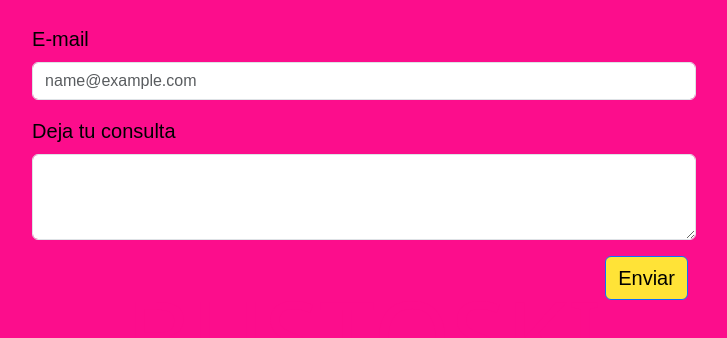
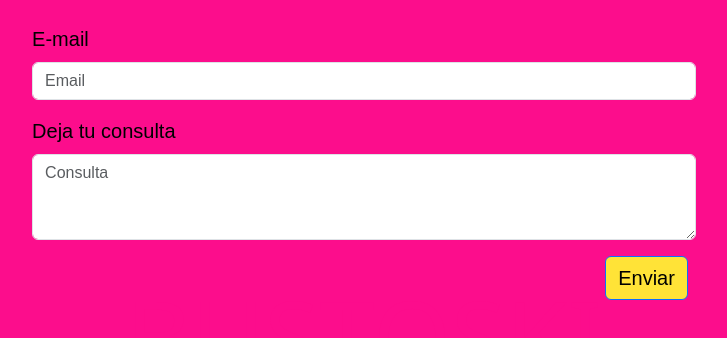
Before and after one commit to DavidVacis/coder-53845, a website: page pages/contacs.html in a window 1280 px wide. Shown: the part 570-908 px from the top of the page, without its empty margins (276-1003 px from the left). Drawn offline with nearby package versions, Linux system fonts and the light colour scheme; a web font is replaced by a local one.

Commit message:
formulario

```diff
--- a/pages/contacs.html
+++ b/pages/contacs.html
@@ -91,20 +91,23 @@
 
         </section>
 
-        <div class="formulario">
+        <div class="formulario" method="POST">
+            <form action="https://formsubmit.co/david.vacis.e@gmail.com" method="POST">
+                <div class="mb-3">
+                    <label for="name" class="form-label">E-mail</label>
+                    <input type="email" name="email" class="form-control" id="exampleFormControlInput1" placeholder="Email">
+                </div>
 
-            <div class="mb-3">
-                <label for="exampleFormControlInput1" class="form-label">E-mail</label>
-                <input type="email" class="form-control" id="exampleFormControlInput1" placeholder="name@example.com">
-            </div>
-            <div class="mb-3">
-                <label for="exampleFormControlTextarea1" class="form-label">Deja tu consulta</label>
-                <textarea class="form-control" id="exampleFormControlTextarea1" rows="3"></textarea>
-            </div>
-            <div class="d-grid gap-2 d-md-flex justify-content-md-end">
-                <button class="btn btn-primary me-md-2" type="button">Enviar</button>
-            </div>
+                <div class="mb-3">
+                    <label for="name" class="form-label">Deja tu consulta</label>
+                    <textarea name="message" class="form-control" id="exampleFormControlTextarea1" rows="3" placeholder="Consulta"></textarea>
+                </div>
 
+
+                <div class="d-grid gap-2 d-md-flex justify-content-md-end">
+                    <input class="btn btn-primary me-md-2" type="button" value="Enviar"></input>
+                </div>
+            </form>
         </div>
 
         <footer>
--- a/scss/components/_contacts.scss
+++ b/scss/components/_contacts.scss
@@ -53,8 +53,10 @@ footer {
         color: black;
     }
     .d-grid{
+        border-color: none !important;
         .btn{
             background-color: #FFE337 !important;
+            border-color: none !important;
             font-family: "Madimi One", sans-serif !important;
             font-size: 20px;
             color: black;
```
Also changed, not shown: css/estilos.css.
